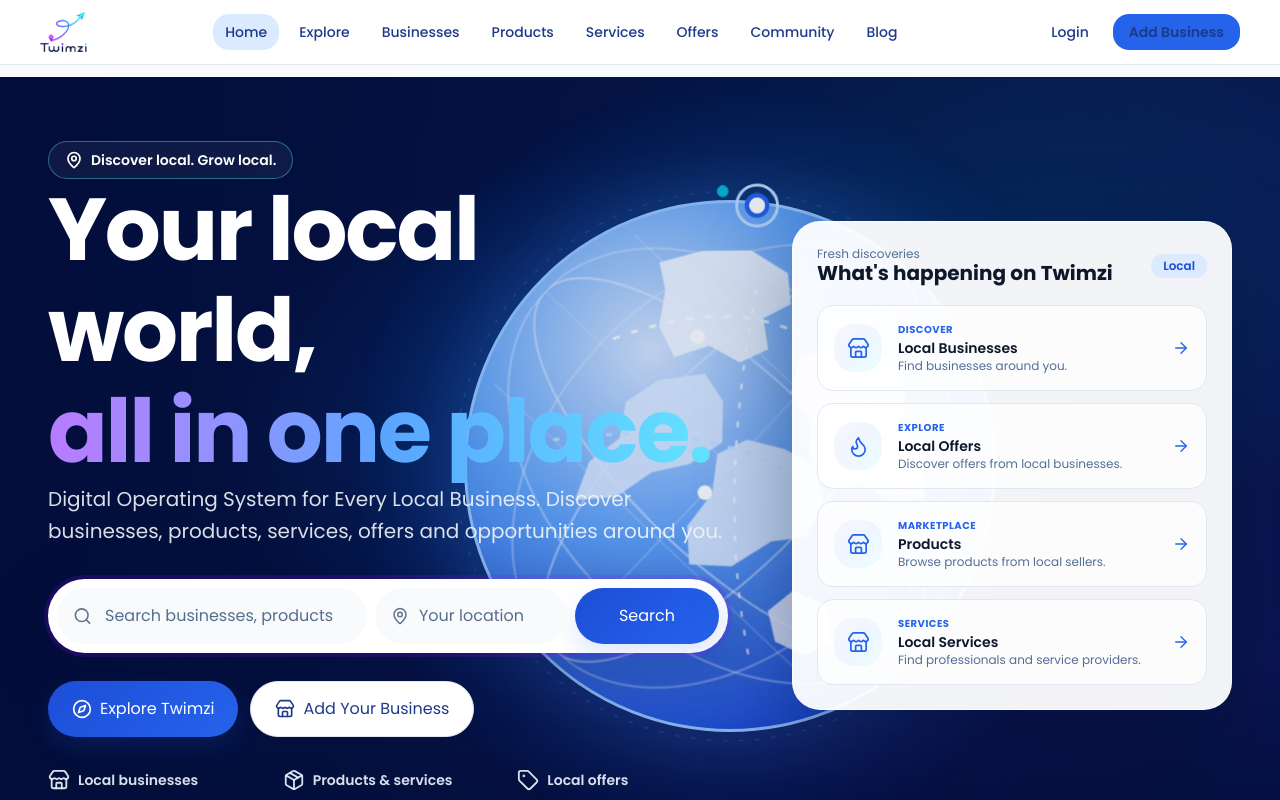
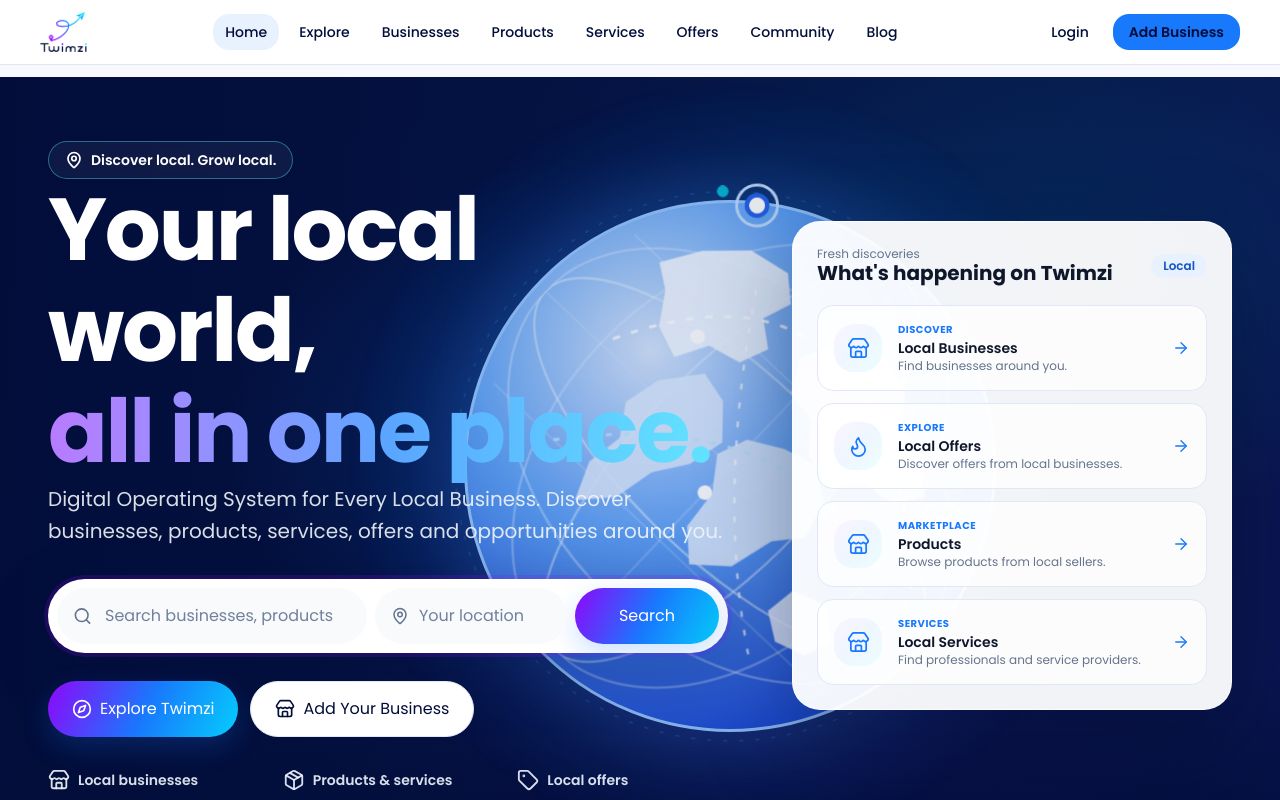
Before and after one commit to twimzi/twimzi-web, a Next.js app: page / in a window 1280 px wide. Shown: the top 800 px of the page. Built offline with nearby package versions, Linux system fonts and the light colour scheme; no server answers; the database is empty.

Commit message:
Switch global website theme to Twimzi premium logo gradient

```diff
--- a/src/app/globals.css
+++ b/src/app/globals.css
@@ -1,98 +1,44 @@
 @import "tailwindcss";
 
 :root {
-  /* ============================================================
-     TWIMZI BRAND COLORS
-     Enhanced Classic Blue: confident, clean and business-first
-     ============================================================ */
-
-  --color-primary: #2563EB;
-  --color-primary-dark: #1D4ED8;
-  --color-primary-darker: #1E40AF;
-  --color-primary-light: #DBEAFE;
-  --color-primary-soft: #EFF6FF;
-
-  --color-secondary: #F1F5F9;
-  --color-secondary-dark: #E2E8F0;
-
-  --color-accent: #06B6D4;
-  --color-accent-dark: #0891B2;
-  --color-accent-secondary: #10B981;
-  --color-accent-light: #CFFAFE;
-  --color-accent-soft: #ECFEFF;
-
-  /* ============================================================
-     BACKGROUNDS
-     ============================================================ */
-
-  --color-background: #F8FAFC;
+  /* Twimzi logo palette: midnight navy + purple / electric blue / cyan */
+  --color-primary: #1879FD;
+  --color-primary-dark: #1455C7;
+  --color-primary-darker: #020D3A;
+  --color-primary-light: #E8F2FF;
+  --color-primary-soft: #F2F7FF;
+  --color-secondary: #F4F6FC;
+  --color-secondary-dark: #E7ECF7;
+  --color-accent: #8E07FB;
+  --color-accent-dark: #7000D6;
+  --color-accent-secondary: #05CDFC;
+  --color-accent-light: #F3E8FF;
+  --color-accent-soft: #E8FAFF;
+  --color-background: #F7F9FF;
   --color-surface: #FFFFFF;
-  --color-surface-soft: #F1F5F9;
-  --color-surface-muted: #E2E8F0;
-
-  /* ============================================================
-     TEXT
-     ============================================================ */
-
-  --color-text: #1E3A8A;
-  --color-text-secondary: #355A84;
-  --color-text-muted: #526F94;
-  --color-text-light: #566E8E;
+  --color-surface-soft: #F1F4FC;
+  --color-surface-muted: #E8EDF7;
+  --color-text: #020D3A;
+  --color-text-secondary: #344365;
+  --color-text-muted: #64748B;
+  --color-text-light: #71809D;
   --color-text-on-primary: #FFFFFF;
-  --color-text-on-accent: #1E3A8A;
-
-  /* ============================================================
-     BORDERS
-     ============================================================ */
-
-  --color-border: #E2E8F0;
-  --color-border-light: #F1F5F9;
-  --color-border-strong: #CBD5E1;
-
-  /* ============================================================
-     STATUS COLORS
-     ============================================================ */
-
-  --color-success: #10B981;
+  --color-text-on-accent: #FFFFFF;
+  --color-border: #E2E8F3;
+  --color-border-light: #EEF1F8;
+  --color-border-strong: #C9D3E5;
+  --color-success: #059669;
   --color-success-light: #D1FAE5;
-
-  --color-warning: #F59E0B;
+  --color-warning: #D97706;
   --color-warning-light: #FEF3C7;
-
-  --color-error: #EF4444;
+  --color-error: #DC2626;
   --color-error-light: #FEE2E2;
-
-  --color-info: #06B6D4;
+  --color-info: #0891B2;
   --color-info-light: #CFFAFE;
-
-  /* ============================================================
-     BRAND GRADIENTS
-     Keep gradients subtle and within the blue brand family.
-     ============================================================ */
-
-  --color-brand-gradient: linear-gradient(
-    135deg,
-    #1D4ED8 0%,
-    #2563EB 58%,
-    #3B82F6 100%
-  );
-
-  --color-primary-gradient: linear-gradient(
-    135deg,
-    #1D4ED8 0%,
-    #2563EB 100%
-  );
-
-  --color-accent-gradient: linear-gradient(
-    135deg,
-    #06B6D4 0%,
-    #10B981 100%
-  );
-
-  /* ============================================================
-     RADIUS
-     ============================================================ */
-
+  --color-brand-gradient: linear-gradient(115deg, #8E07FB 0%, #1879FD 52%, #05CDFC 100%);
+  --color-primary-gradient: linear-gradient(115deg, #8E07FB 0%, #1879FD 52%, #05CDFC 100%);
+  --color-accent-gradient: linear-gradient(115deg, #8E07FB 0%, #1879FD 55%, #05CDFC 100%);
+  --color-hero-background: #020D3A;
   --radius-sm: 0.5rem;
   --radius-md: 0.75rem;
   --radius-lg: 1rem;
@@ -100,39 +46,13 @@
   --radius-2xl: 1.5rem;
   --radius-3xl: 2rem;
   --radius-full: 9999px;
-
-  /* ============================================================
-     SHADOWS
-     ============================================================ */
-
-  --shadow-xs: 0 1px 2px rgba(15, 23, 42, 0.04);
-
-  --shadow-sm:
-    0 1px 3px rgba(15, 23, 42, 0.05),
-    0 1px 2px rgba(15, 23, 42, 0.03);
-
-  --shadow-md:
-    0 5px 15px rgba(15, 23, 42, 0.07),
-    0 2px 5px rgba(15, 23, 42, 0.04);
-
-  --shadow-lg:
-    0 12px 32px rgba(15, 23, 42, 0.09),
-    0 4px 10px rgba(15, 23, 42, 0.04);
-
-  --shadow-xl:
-    0 20px 45px rgba(15, 23, 42, 0.12),
-    0 6px 14px rgba(15, 23, 42, 0.05);
-
-  --shadow-primary:
-    0 10px 25px rgba(37, 99, 235, 0.16);
-
-  --shadow-accent:
-    0 10px 25px rgba(6, 182, 212, 0.16);
-
-  /* ============================================================
-     LAYOUT
-     ============================================================ */
-
+  --shadow-xs: 0 1px 2px rgba(2, 13, 58, 0.04);
+  --shadow-sm: 0 2px 8px rgba(2, 13, 58, 0.05);
+  --shadow-md: 0 8px 22px rgba(2, 13, 58, 0.08);
+  --shadow-lg: 0 16px 38px rgba(2, 13, 58, 0.11);
+  --shadow-xl: 0 24px 55px rgba(2, 13, 58, 0.14);
+  --shadow-primary: 0 10px 28px rgba(24, 121, 253, 0.22);
+  --shadow-accent: 0 10px 28px rgba(142, 7, 251, 0.18);
   --container-max-width: 1280px;
   --container-padding: 1.25rem;
 }
@@ -268,13 +188,13 @@ textarea::placeholder {
    BRAND BACKGROUNDS
    ============================================================ */
 
-.twimzi-primary-surface {
-  background: #EFF6FF;
-}
+.twimzi-primary-surface { background: linear-gradient(135deg, #F2E9FF 0%, #E8F2FF 55%, #E8FAFF 100%); }
 
-.twimzi-brand-surface {
-  background: #DBEAFE;
-}
+.twimzi-brand-surface { background: linear-gradient(135deg, #EDE1FF 0%, #DCEBFF 55%, #DDF8FF 100%); }
+
+.twimzi-gradient-text { background: var(--color-brand-gradient); background-clip: text; -webkit-background-clip: text; color: transparent; }
+.twimzi-gradient-button { background: var(--color-primary-gradient); color: #fff; box-shadow: 0 10px 28px rgba(24,121,253,.22); }
+.twimzi-gradient-button:hover { filter: brightness(1.08); }
 
 
 /* ============================================================
```
